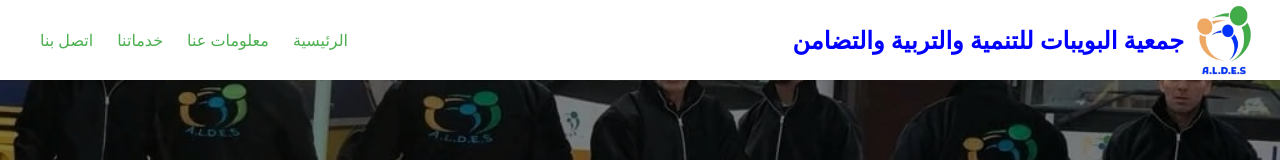
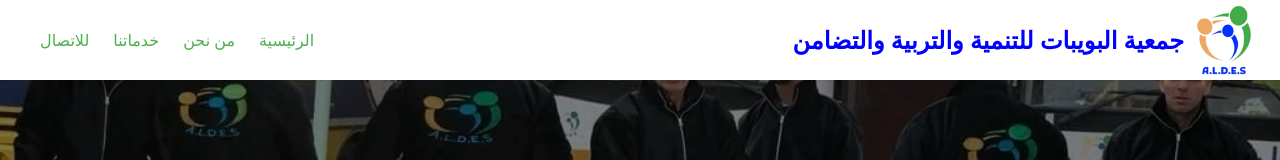
Before and after one commit to taoufiqq/aldes, a Next.js app: page / in a window 1280 px wide. Shown: the top 160 px of the page. Built offline with nearby package versions, Linux system fonts and the light colour scheme.

Commit message:
update navlink

```diff
--- a/components/landing-page.tsx
+++ b/components/landing-page.tsx
@@ -8,7 +8,7 @@ import { Sheet, SheetContent, SheetTrigger } from "@/components/ui/sheet";
 import { ArrowUp, Menu, X } from "lucide-react";
 import * as React from "react";
 import Image from "next/image";
-import { useState, useEffect } from "react";
+import { useState, useEffect, useRef } from "react";
 import { Card, CardContent } from "@/components/ui/card";
 import { FontAwesomeIcon } from "@fortawesome/react-fontawesome";
 import {
@@ -102,39 +102,84 @@ export default function Home() {
     images: string[];
   } | null>(null);
 
+  const homeRef = useRef<HTMLElement>(null);
+  const aboutRef = useRef<HTMLElement>(null);
+  const servicesRef = useRef<HTMLElement>(null);
+  const contactRef = useRef<HTMLElement>(null);
+  const scrollToSection = (ref: React.RefObject<HTMLElement>) => {
+    if (ref.current) {
+      ref.current.scrollIntoView({ behavior: "smooth" });
+    }
+    setIsMenuOpen(false);
+  };
+
   const NavLinks = ({ mobile = false }) => (
+    // <>
+    //   <li>
+    //     <Link
+    //       href="#"
+    //       className={`nav-link ${mobile ? "mobile-nav-link" : "pl-6"}`}
+    //     >
+    //       الرئيسية
+    //     </Link>
+    //   </li>
+    //   <li>
+    //     <Link
+    //       href="#"
+    //       className={`nav-link ${mobile ? "mobile-nav-link" : ""}`}
+    //     >
+    //       معلومات عنا
+    //     </Link>
+    //   </li>
+    //   <li>
+    //     <Link
+    //       href="#"
+    //       className={`nav-link ${mobile ? "mobile-nav-link" : ""}`}
+    //     >
+    //       خدماتنا
+    //     </Link>
+    //   </li>
+    //   <li>
+    //     <Link
+    //       href="#"
+    //       className={`nav-link ${mobile ? "mobile-nav-link" : ""}`}
+    //     >
+    //       اتصل بنا
+    //     </Link>
+    //   </li>
+    // </>
     <>
       <li>
-        <Link
-          href="#"
+        <button
+          onClick={() => scrollToSection(homeRef)}
           className={`nav-link ${mobile ? "mobile-nav-link" : "pl-6"}`}
         >
           الرئيسية
-        </Link>
+        </button>
       </li>
       <li>
-        <Link
-          href="#"
+        <button
+          onClick={() => scrollToSection(aboutRef)}
           className={`nav-link ${mobile ? "mobile-nav-link" : ""}`}
         >
-          معلومات عنا
-        </Link>
+          من نحن
+        </button>
       </li>
       <li>
-        <Link
-          href="#"
+        <button
+          onClick={() => scrollToSection(servicesRef)}
           className={`nav-link ${mobile ? "mobile-nav-link" : ""}`}
         >
           خدماتنا
-        </Link>
+        </button>
       </li>
       <li>
-        <Link
-          href="#"
+        <button
+          onClick={() => scrollToSection(contactRef)}
           className={`nav-link ${mobile ? "mobile-nav-link" : ""}`}
         >
-          اتصل بنا
-        </Link>
+          للاتصال
+        </button>
       </li>
     </>
   );
@@ -467,7 +512,7 @@ export default function Home() {
       </header>
 
       <main className="flex-grow">
-        <section className="py-0">
+        <section ref={homeRef} className="py-0">
           <Carousel className="relative w-full h-96">
             {" "}
             {/* Define a height for the carousel */}
@@ -525,7 +570,10 @@ export default function Home() {
             />
           </Carousel>
         </section>
-        <section className="py-16 bg-gradient-to-b from-[#4CAF50]/10 to-white">
+        <section
+          ref={aboutRef}
+          className="py-16 bg-gradient-to-b from-[#4CAF50]/10 to-white"
+        >
           <div className="container mx-auto px-4">
             <h2
               className="section-title-who mb-8 text-center text-3xl font-bold"
@@ -634,7 +682,10 @@ export default function Home() {
             </div>
           </div>
         </section>
-        <section className="py-16  bg-gradient-to-b from-[#ffd68b57]/10 to-white mb-8">
+        <section
+          ref={servicesRef}
+          className="py-16  bg-gradient-to-b from-[#ffd68b57]/10 to-white mb-8"
+        >
           <div className="container mx-auto px-4">
             <h2
               className="section-title-services mb-8 text-center text-3xl font-bold"
@@ -747,7 +798,10 @@ export default function Home() {
           </div>
         </section>
         {/* New Map and Contact Form Section */}
-        <section className="py-16 bg-gradient-to-b from-[#ffd68b57]/10 to-white mb-8">
+        <section
+          ref={contactRef}
+          className="py-16 bg-gradient-to-b from-[#ffd68b57]/10 to-white mb-8"
+        >
           <div className="container mx-auto px-4">
             <h2
               className="section-title mb-12 text-center text-2xl md:text-3xl font-semibold"
```
